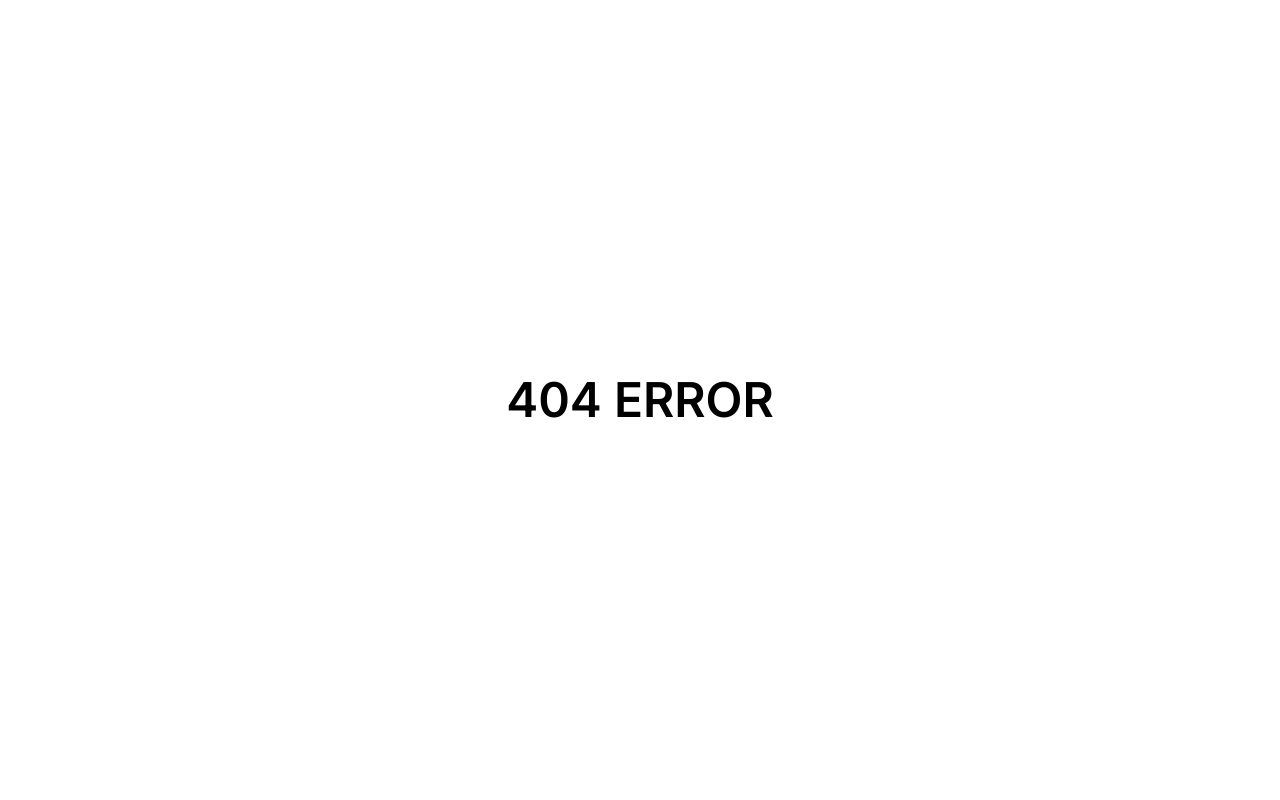
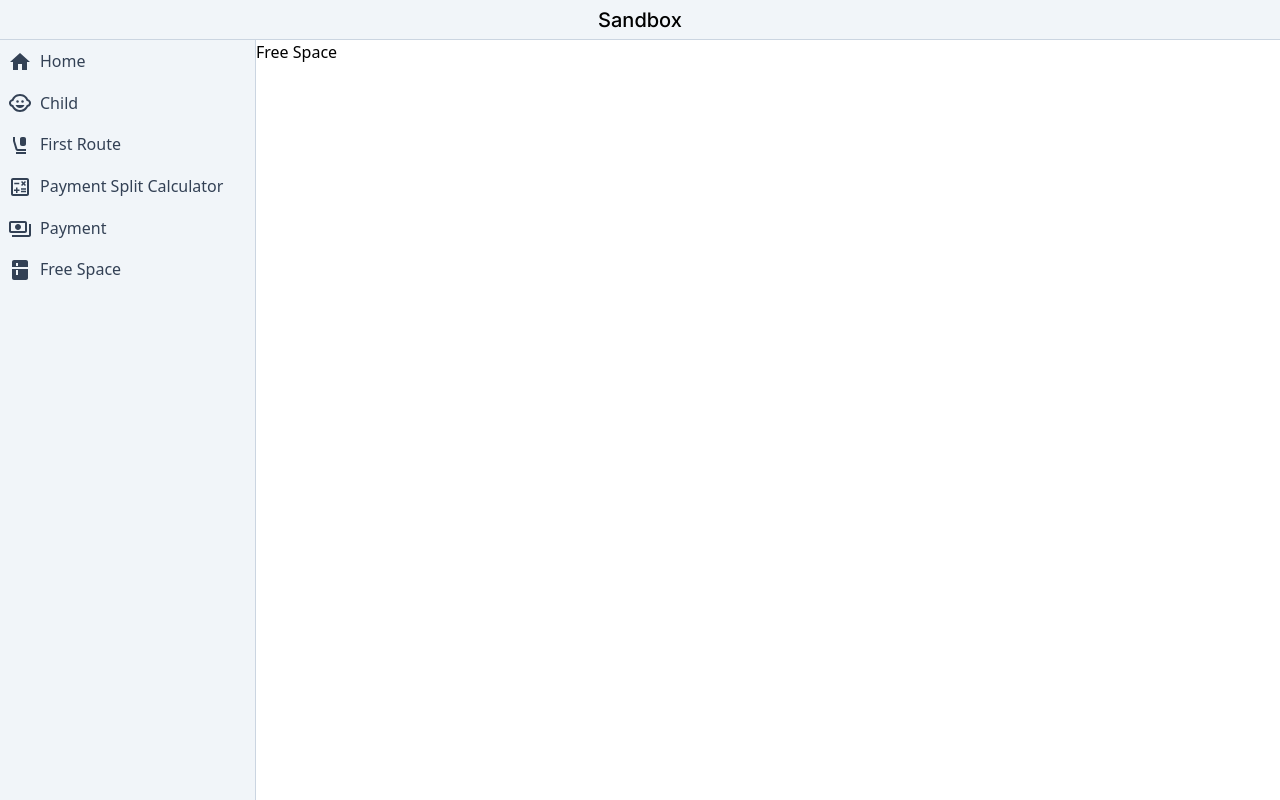
Before and after one commit to EricPezzulo/React-Sandbox, a React (Vite) app: page /freespace in a window 1280 px wide. Before the commit this address had no page. Built offline with nearby package versions, Linux system fonts and the light colour scheme.

Commit message:
stash added

```diff
--- a/src/app/app.siteMap.tsx
+++ b/src/app/app.siteMap.tsx
@@ -10,8 +10,10 @@ import {
   ChildCare,
   FlightClass,
   Home,
+  Kitchen,
   PaymentsOutlined,
 } from "@mui/icons-material";
+import FreeSpaceRoute from "../pages/FreeSpaceRoute";
 
 export type SiteMapType = PathType[];
 
@@ -34,6 +36,11 @@ export const siteMap: SiteMapType = [
     path: "/payment",
     title: "Payment",
     icon: <PaymentsOutlined />,
+  },
+  {
+    path: "/freespace",
+    title: "Free Space",
+    icon: <Kitchen />,
   },
 ];
 
@@ -62,6 +69,10 @@ export const router = createBrowserRouter([
         element: <PaymentRoute />,
         // errorElement: <ErrorRoute />,
       },
+      {
+        path: "/freespace",
+        element: <FreeSpaceRoute />,
+      },
     ],
     errorElement: <ErrorRoute />,
   },
--- /dev/null
+++ b/src/components/FreeSpace/FreeSpaceContent.tsx
@@ -0,0 +1,5 @@
+const FreeSpaceContent = () => {
+  return <div>Free Space</div>;
+};
+
+export default FreeSpaceContent;
--- /dev/null
+++ b/src/pages/FreeSpaceRoute.tsx
@@ -0,0 +1,11 @@
+import FreeSpaceContent from "../components/FreeSpace/FreeSpaceContent";
+
+const FreeSpaceRoute = () => {
+  return (
+    <div>
+      <FreeSpaceContent />
+    </div>
+  );
+};
+
+export default FreeSpaceRoute;
```
Also changed, not shown: src/main.tsx (+9 -9 lines), 1 other file (tests, documents, lock files or other folders).
